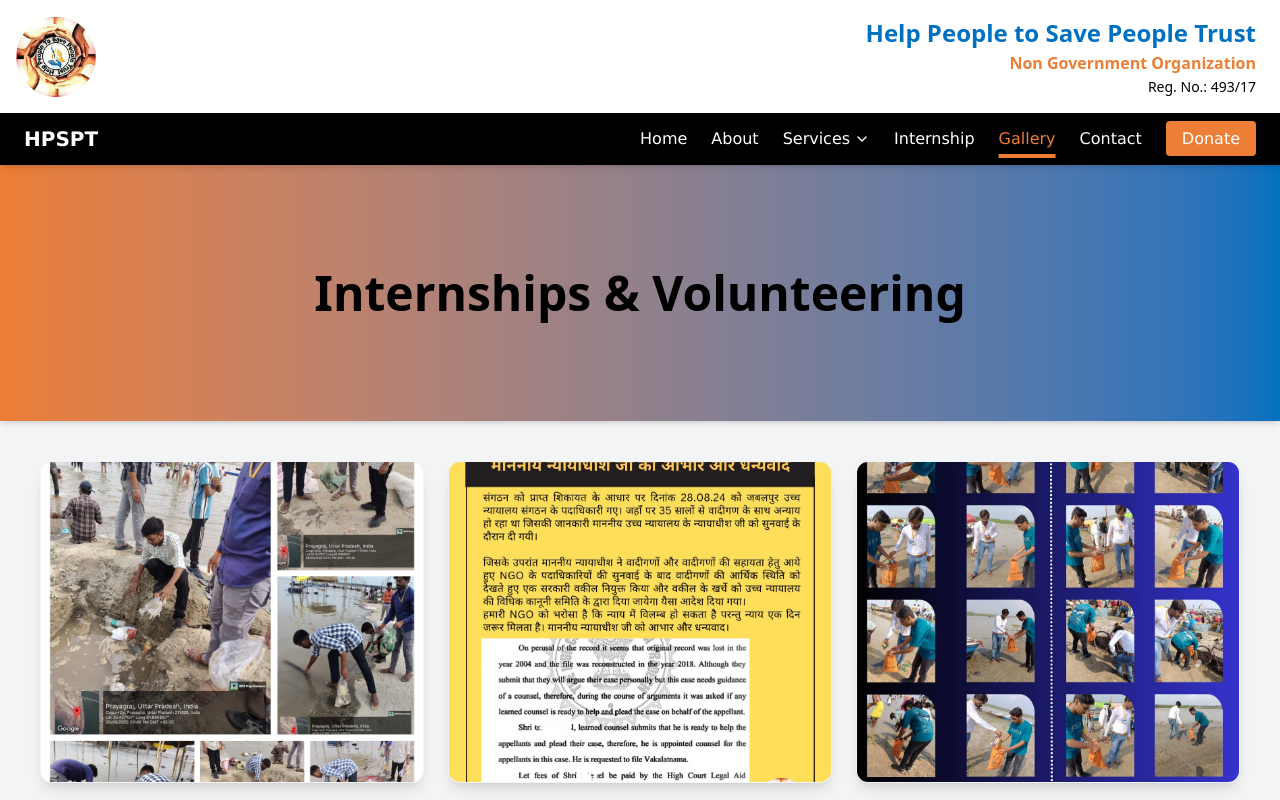
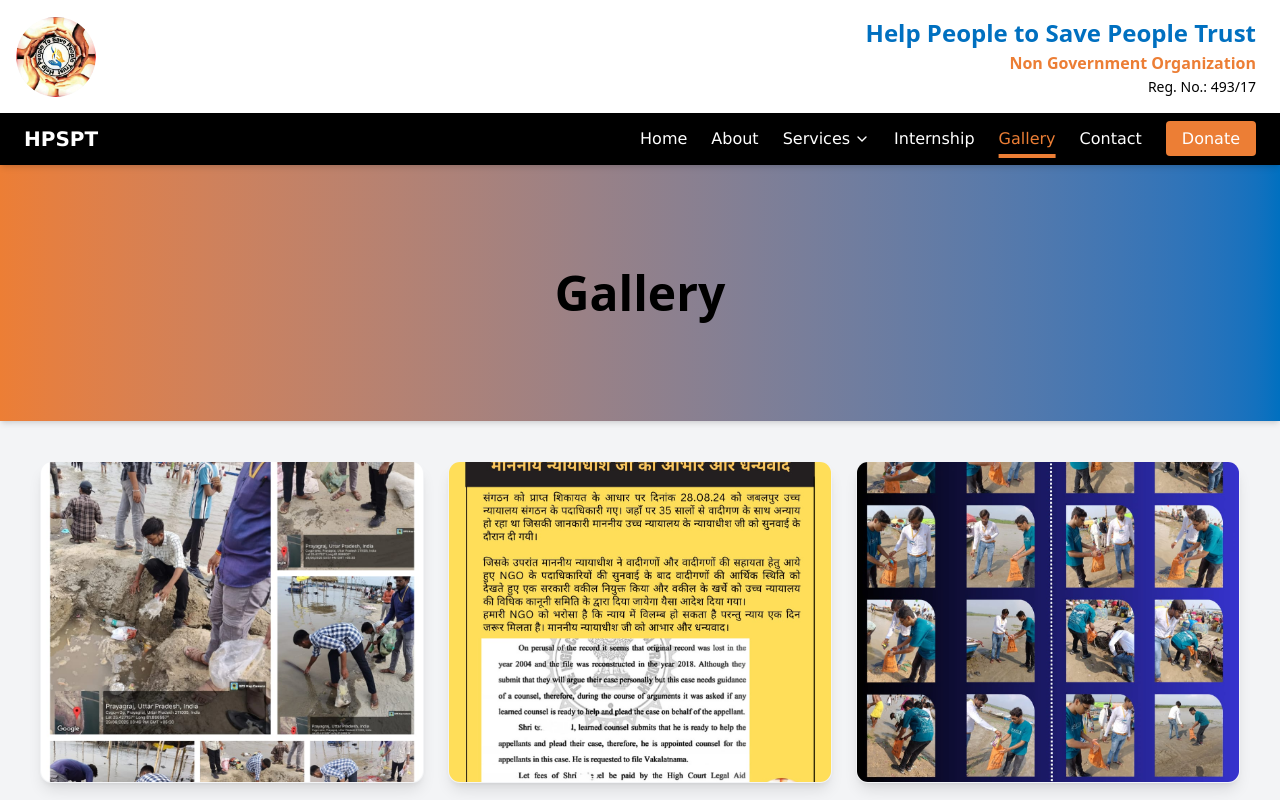
Before and after one commit to adityakumar2511/Help-People-to-Save-People-Trust, a React (Vite) app: page /gallery in a window 1280 px wide. Shown: the top 800 px of the page. Built offline with nearby package versions, Linux system fonts and the light colour scheme.

Commit message:
Update Gallery.jsx

```diff
--- a/src/components/Gallery.jsx
+++ b/src/components/Gallery.jsx
@@ -40,7 +40,7 @@
   {/* Banner */}
   <header className="w-full h-48 md:h-64 bg-gradient-to-r from-[#ec7e35] to-[#0070C0] flex items-center justify-center shadow-md px-4">
     <h1 className="text-3xl sm:text-4xl md:text-5xl font-bold text-black text-center">
-      Internships & Volunteering
+      Gallery
     </h1>
   </header>
 
```
